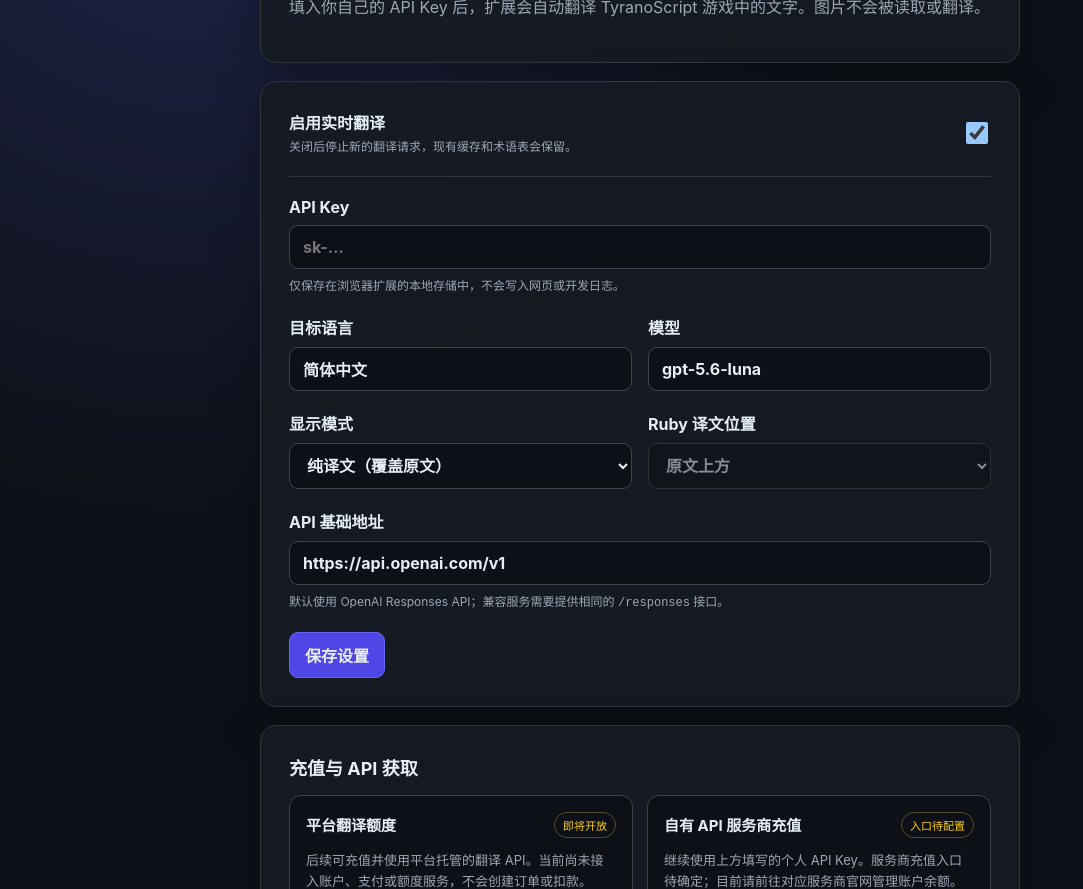
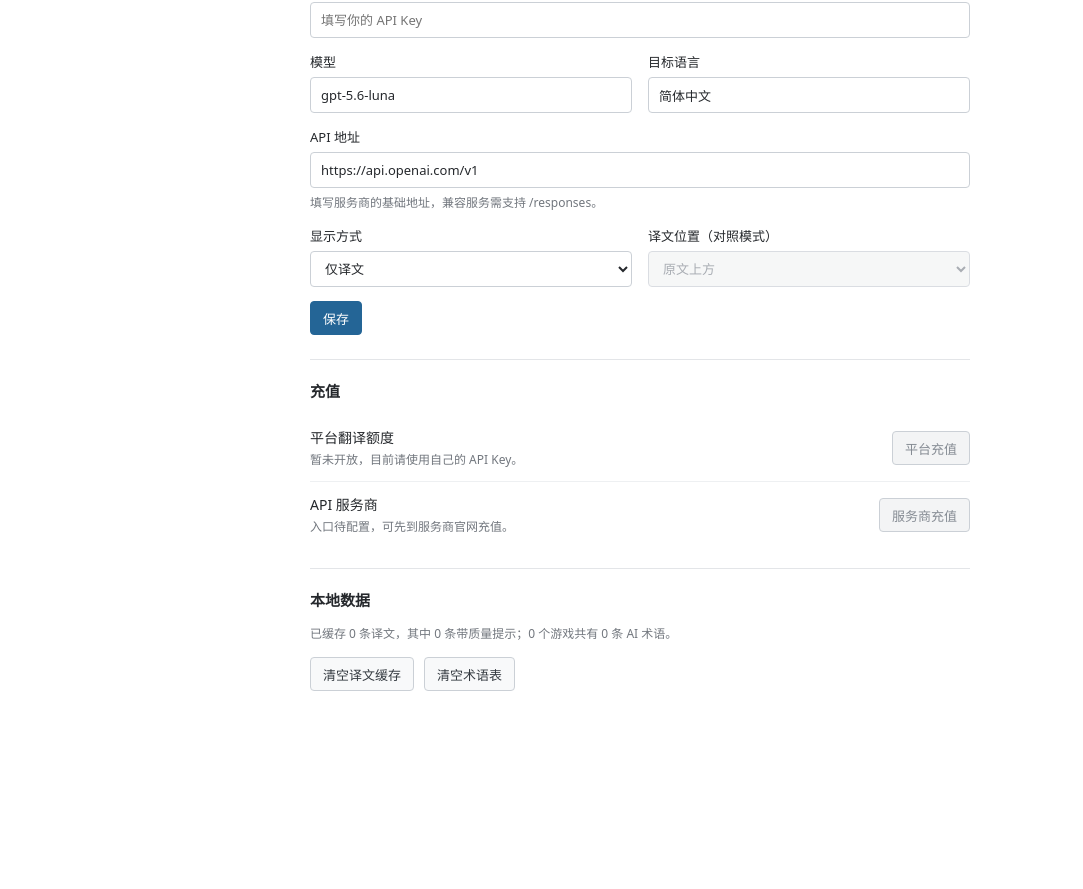
Before and after one commit to ShiroRin-87/Tyrano-Translator, a website with bundled scripts: page src/options/options.html in a window 1280 px wide. Shown: the part 175-1064 px from the top of the page, without its empty margins (0-1083 px from the left). After the commit the page ends 918 px from the top, so only its background shows below. Built offline with nearby package versions, Linux system fonts and the light colour scheme; some packages are replaced by stand-ins of ours.

Commit message:
fix: simplify settings page layout

```diff
--- a/browser/ui/settings.css
+++ b/browser/ui/settings.css
@@ -1,33 +1,69 @@
 :root {
-  color-scheme: dark;
+  color-scheme: light;
   font-family: "Microsoft YaHei UI", "PingFang SC", system-ui, sans-serif;
-  background: #0d1117;
-  color: #e6edf3;
+  font-size: 14px;
+  background: #fff;
+  color: #25282c;
 }
 
 * { box-sizing: border-box; }
-body { margin: 0; background: radial-gradient(circle at 15% 0%, #20234a, transparent 42%), #0d1117; }
-main { width: min(700px, calc(100% - 32px)); margin: auto; padding: 32px 0; }
-h1 { margin: 0 0 8px; }
-h2 { margin-top: 0; font-size: 18px; }
-h3 { margin: 0; font-size: 15px; }
-.intro, #summary { color: #9da7b3; }
-form, section { margin-top: 18px; padding: 24px; border: 1px solid #30363d; border-radius: 14px; background: rgb(22 27 34 / 94%); }
-label { display: grid; gap: 7px; margin-bottom: 18px; font-weight: 650; }
-.toggle { grid-template-columns: 1fr auto; align-items: center; }
-.toggle input { width: 20px; height: 20px; }
-.grid { display: grid; grid-template-columns: 1fr 1fr; gap: 14px; }
-.feature-grid { display: grid; grid-template-columns: repeat(2, minmax(0, 1fr)); gap: 14px; }
-.feature-card { padding: 16px; border: 1px solid #3d444d; border-radius: 12px; background: #0d1117; }
-.feature-heading { display: flex; align-items: center; justify-content: space-between; gap: 10px; }
-.feature-card p { min-height: 60px; margin: 12px 0 16px; color: #9da7b3; font-size: 13px; line-height: 1.6; }
-.status-badge { flex: none; padding: 4px 8px; border: 1px solid #554b2b; border-radius: 999px; color: #facc15; font-size: 11px; }
-input, select, button { border: 1px solid #3d444d; border-radius: 8px; background: #0d1117; color: inherit; font: inherit; }
-input, select { width: 100%; padding: 10px 12px; }
-button { padding: 9px 13px; cursor: pointer; }
-button:disabled { cursor: not-allowed; opacity: 0.55; }
-.primary { border-color: #6366f1; background: #4f46e5; font-weight: 700; }
-.actions { display: flex; align-items: center; flex-wrap: wrap; gap: 12px; }
-#status[data-kind="success"] { color: #86efac; }
-#status[data-kind="error"] { color: #fca5a5; }
-@media (max-width: 560px) { .grid, .feature-grid { grid-template-columns: 1fr; gap: 0; } .feature-card p { min-height: 0; } }
+body { margin: 0; }
+main { width: min(660px, calc(100% - 48px)); margin: 0 auto; padding: 28px 0 32px; }
+.page-header { display: flex; align-items: baseline; justify-content: space-between; gap: 16px; }
+h1 { margin: 0; font-size: 24px; font-weight: 600; }
+.edition { color: #72777e; font-size: 12px; white-space: nowrap; }
+.intro { margin: 8px 0 24px; color: #72777e; font-size: 13px; }
+form { padding: 0 0 24px; }
+section { padding: 20px 0; border-top: 1px solid #e3e5e8; }
+h2 { margin: 0 0 14px; font-size: 15px; font-weight: 600; }
+h3 { margin: 0 0 4px; font-size: 14px; font-weight: 500; }
+label { display: grid; gap: 6px; margin-bottom: 14px; font-size: 13px; }
+small { color: #72777e; font-size: 12px; line-height: 1.5; }
+.grid { display: grid; grid-template-columns: minmax(0, 1fr) minmax(0, 1fr); gap: 16px; }
+input[type="text"], input[type="password"], input[type="url"], select {
+  width: 100%;
+  min-width: 0;
+  height: 36px;
+  padding: 7px 10px;
+  border: 1px solid #cbd0d6;
+  border-radius: 4px;
+  background: #fff;
+  color: inherit;
+  font: inherit;
+}
+input:focus-visible, select:focus-visible, button:focus-visible {
+  outline: 2px solid #246596;
+  outline-offset: 2px;
+}
+.toggle-row { display: flex; align-items: center; gap: 8px; margin-bottom: 20px; }
+.toggle-row input { width: 16px; height: 16px; margin: 0; accent-color: #246596; }
+button {
+  min-height: 34px;
+  padding: 6px 12px;
+  border: 1px solid #cbd0d6;
+  border-radius: 4px;
+  background: #f8f9fa;
+  color: #343a40;
+  font: inherit;
+  font-size: 13px;
+  cursor: pointer;
+}
+button:hover:not(:disabled) { background: #eef0f3; }
+button:disabled, select:disabled { color: #858b93; background: #f3f4f5; cursor: not-allowed; }
+.primary { background: #246596; border-color: #246596; color: #fff; }
+.primary:hover:not(:disabled) { background: #1d537d; }
+.actions { display: flex; align-items: center; flex-wrap: wrap; gap: 10px; }
+output { font-size: 12px; }
+output[data-kind="success"] { color: #267044; }
+output[data-kind="error"] { color: #b3312d; }
+.service-row { display: flex; align-items: center; justify-content: space-between; gap: 20px; padding: 12px 0; }
+.service-row + .service-row { border-top: 1px solid #eef0f2; }
+.service-row p { margin: 0; color: #72777e; font-size: 12px; line-height: 1.5; }
+.service-row button { flex: none; }
+.data-summary { margin: 0 0 14px; color: #72777e; font-size: 12px; line-height: 1.6; }
+@media (max-width: 520px) {
+  main { width: calc(100% - 32px); padding-top: 20px; }
+  .page-header { align-items: flex-start; flex-direction: column; gap: 4px; }
+  .grid { grid-template-columns: 1fr; gap: 0; }
+  .service-row { align-items: flex-start; flex-direction: column; gap: 10px; }
+}
--- a/src/options/options.css
+++ b/src/options/options.css
@@ -1,235 +1,69 @@
 :root {
-  color-scheme: dark;
-  font-family: Inter, "Noto Sans SC", system-ui, sans-serif;
-  background: #0d1117;
-  color: #e6edf3;
+  color-scheme: light;
+  font-family: "Microsoft YaHei UI", "PingFang SC", system-ui, sans-serif;
+  font-size: 14px;
+  background: #fff;
+  color: #25282c;
 }
 
-* {
-  box-sizing: border-box;
-}
-
-body {
-  margin: 0;
-  min-height: 100vh;
-  background: radial-gradient(circle at 15% 0%, #20234a 0, transparent 38%), #0d1117;
-}
-
-main {
-  width: min(760px, calc(100% - 32px));
-  margin: 0 auto;
-  padding: 56px 0;
-}
-
-header,
-form,
-section {
-  padding: 28px;
-  border: 1px solid #30363d;
-  border-radius: 16px;
-  background: rgb(22 27 34 / 92%);
-  box-shadow: 0 18px 50px rgb(0 0 0 / 24%);
-}
-
-form,
-section {
-  margin-top: 18px;
-}
-
-.eyebrow {
-  margin: 0 0 6px;
-  color: #a5b4fc;
-  font-size: 12px;
-  font-weight: 700;
-  letter-spacing: 0.12em;
-  text-transform: uppercase;
-}
-
-h1,
-h2,
-p {
-  margin-top: 0;
-}
-
-h1 {
-  margin-bottom: 10px;
-  font-size: clamp(28px, 5vw, 42px);
-}
-
-h2 {
-  font-size: 18px;
-}
-
-h3 {
-  margin: 0;
-  font-size: 15px;
-}
-
-.intro,
-small,
-#storage-summary {
-  color: #9da7b3;
-}
-
-label {
-  display: grid;
-  gap: 8px;
-  margin-bottom: 20px;
-  font-weight: 650;
-}
-
-small {
-  font-size: 12px;
-  font-weight: 400;
-  line-height: 1.5;
-}
-
-input[type="text"],
-input[type="password"],
-input[type="url"],
-select {
+* { box-sizing: border-box; }
+body { margin: 0; }
+main { width: min(660px, calc(100% - 48px)); margin: 0 auto; padding: 28px 0 32px; }
+.page-header { display: flex; align-items: baseline; justify-content: space-between; gap: 16px; }
+h1 { margin: 0; font-size: 24px; font-weight: 600; }
+.edition { color: #72777e; font-size: 12px; white-space: nowrap; }
+.intro { margin: 8px 0 24px; color: #72777e; font-size: 13px; }
+form { padding: 0 0 24px; }
+section { padding: 20px 0; border-top: 1px solid #e3e5e8; }
+h2 { margin: 0 0 14px; font-size: 15px; font-weight: 600; }
+h3 { margin: 0 0 4px; font-size: 14px; font-weight: 500; }
+label { display: grid; gap: 6px; margin-bottom: 14px; font-size: 13px; }
+small { color: #72777e; font-size: 12px; line-height: 1.5; }
+.grid { display: grid; grid-template-columns: minmax(0, 1fr) minmax(0, 1fr); gap: 16px; }
+input[type="text"], input[type="password"], input[type="url"], select {
   width: 100%;
-  padding: 11px 13px;
-  border: 1px solid #3d444d;
-  border-radius: 9px;
-  outline: none;
-  background: #0d1117;
+  min-width: 0;
+  height: 36px;
+  padding: 7px 10px;
+  border: 1px solid #cbd0d6;
+  border-radius: 4px;
+  background: #fff;
   color: inherit;
   font: inherit;
 }
-
-select:disabled {
-  cursor: not-allowed;
-  opacity: 0.55;
+input:focus-visible, select:focus-visible, button:focus-visible {
+  outline: 2px solid #246596;
+  outline-offset: 2px;
 }
-
-input:focus {
-  border-color: #818cf8;
-  box-shadow: 0 0 0 3px rgb(99 102 241 / 20%);
+.toggle-row { display: flex; align-items: center; gap: 8px; margin-bottom: 20px; }
+.toggle-row input { width: 16px; height: 16px; margin: 0; accent-color: #246596; }
+button {
+  min-height: 34px;
+  padding: 6px 12px;
+  border: 1px solid #cbd0d6;
+  border-radius: 4px;
+  background: #f8f9fa;
+  color: #343a40;
+  font: inherit;
+  font-size: 13px;
+  cursor: pointer;
 }
-
-.toggle-row {
-  grid-template-columns: 1fr auto;
-  align-items: center;
-  padding-bottom: 20px;
-  border-bottom: 1px solid #30363d;
+button:hover:not(:disabled) { background: #eef0f3; }
+button:disabled, select:disabled { color: #858b93; background: #f3f4f5; cursor: not-allowed; }
+.primary { background: #246596; border-color: #246596; color: #fff; }
+.primary:hover:not(:disabled) { background: #1d537d; }
+.actions { display: flex; align-items: center; flex-wrap: wrap; gap: 10px; }
+output { font-size: 12px; }
+output[data-kind="success"] { color: #267044; }
+output[data-kind="error"] { color: #b3312d; }
+.service-row { display: flex; align-items: center; justify-content: space-between; gap: 20px; padding: 12px 0; }
+.service-row + .service-row { border-top: 1px solid #eef0f2; }
+.service-row p { margin: 0; color: #72777e; font-size: 12px; line-height: 1.5; }
+.service-row button { flex: none; }
+.data-summary { margin: 0 0 14px; color: #72777e; font-size: 12px; line-height: 1.6; }
+@media (max-width: 520px) {
+  main { width: calc(100% - 32px); padding-top: 20px; }
+  .page-header { align-items: flex-start; flex-direction: column; gap: 4px; }
+  .grid { grid-template-columns: 1fr; gap: 0; }
+  .service-row { align-items: flex-start; flex-direction: column; gap: 10px; }
 }
-
-.toggle-row span {
-  display: grid;
-  gap: 4px;
-}
-
-.toggle-row input {
-  width: 22px;
-  height: 22px;
-}
-
-.grid {
-  display: grid;
-  grid-template-columns: 1fr 1fr;
-  gap: 16px;
-}
-
-.feature-grid {
-  display: grid;
-  grid-template-columns: repeat(2, minmax(0, 1fr));
-  gap: 14px;
-}
-
-.feature-card {
-  padding: 16px;
-  border: 1px solid #3d444d;
-  border-radius: 12px;
-  background: #0d1117;
-}
-
-.feature-heading {
-  display: flex;
-  align-items: center;
-  justify-content: space-between;
-  gap: 10px;
-}
-
-.feature-card p {
-  min-height: 60px;
-  margin: 12px 0 16px;
-  color: #9da7b3;
-  font-size: 13px;
-  line-height: 1.6;
-}
-
-.status-badge {
-  flex: none;
-  padding: 4px 8px;
-  border: 1px solid #554b2b;
-  border-radius: 999px;
-  color: #facc15;
-  font-size: 11px;
-}
-
-button:disabled {
-  cursor: not-allowed;
-  opacity: 0.55;
-}
-
-button {
-  padding: 10px 15px;
-  border: 1px solid #4b5563;
-  border-radius: 9px;
-  background: #21262d;
-  color: inherit;
-  cursor: pointer;
-  font: inherit;
-}
-
-button:hover {
-  border-color: #818cf8;
-}
-
-.primary {
-  border-color: #6366f1;
-  background: #4f46e5;
-  font-weight: 700;
-}
-
-.actions,
-.danger-actions {
-  display: flex;
-  align-items: center;
-  flex-wrap: wrap;
-  gap: 12px;
-}
-
-#save-status[data-kind="success"] {
-  color: #86efac;
-}
-
-#save-status[data-kind="error"] {
-  color: #fca5a5;
-}
-
-@media (max-width: 560px) {
-  main {
-    padding: 24px 0;
-  }
-
-  header,
-  form,
-  section {
-    padding: 20px;
-  }
-
-  .grid {
-    grid-template-columns: 1fr;
-    gap: 0;
-  }
-
-  .feature-grid {
-    grid-template-columns: 1fr;
-  }
-
-  .feature-card p {
-    min-height: 0;
-  }
-}
--- a/src/options/options.html
+++ b/src/options/options.html
@@ -3,100 +3,87 @@
   <head>
     <meta charset="utf-8">
     <meta name="viewport" content="width=device-width, initial-scale=1">
-    <title>Tyrano Translator 设置</title>
+    <title>翻译设置 · Tyrano Translator</title>
     <link rel="stylesheet" href="options.css">
   </head>
   <body>
     <main>
-      <header>
-        <p class="eyebrow">浏览器扩展</p>
-        <h1>Tyrano Translator</h1>
-        <p class="intro">填入你自己的 API Key 后，扩展会自动翻译 TyranoScript 游戏中的文字。图片不会被读取或翻译。</p>
+      <header class="page-header">
+        <h1>翻译设置</h1>
+        <span class="edition">Tyrano Translator / 扩展</span>
       </header>
+      <p class="intro">API Key 仅保存在本机。</p>
 
       <form id="settings-form">
         <label class="toggle-row">
-          <span>
-            <strong>启用实时翻译</strong>
-            <small>关闭后停止新的翻译请求，现有缓存和术语表会保留。</small>
-          </span>
           <input id="enabled" name="enabled" type="checkbox">
+          <span>启用实时翻译</span>
         </label>
-
         <label>
           <span>API Key</span>
-          <input id="api-key" name="apiKey" type="password" autocomplete="off" placeholder="sk-…" required>
-          <small>仅保存在浏览器扩展的本地存储中，不会写入网页或开发日志。</small>
+          <input id="api-key" name="apiKey" type="password" autocomplete="off" placeholder="填写你的 API Key" required>
         </label>
-
         <div class="grid">
+          <label>
+            <span>模型</span>
+            <input id="model" name="model" type="text" required>
+          </label>
           <label>
             <span>目标语言</span>
             <input id="target-language" name="targetLanguage" type="text" required>
           </label>
-          <label>
-            <span>模型</span>
-            <input id="model" name="model" type="text" required>
-          </label>
         </div>
-
+        <label>
+          <span>API 地址</span>
+          <input id="base-url" name="baseUrl" type="url" required>
+          <small>填写服务商的基础地址，兼容服务需支持 /responses。</small>
+        </label>
         <div class="grid">
           <label>
-            <span>显示模式</span>
+            <span>显示方式</span>
             <select id="display-mode" name="displayMode">
-              <option value="translation">纯译文（覆盖原文）</option>
-              <option value="ruby">Ruby 对照（保留原文）</option>
+              <option value="translation">仅译文</option>
+              <option value="ruby">原文 + 译文</option>
             </select>
           </label>
-          <label id="ruby-position-label">
-            <span>Ruby 译文位置</span>
+          <label>
+            <span>译文位置（对照模式）</span>
             <select id="ruby-position" name="rubyPosition">
               <option value="over">原文上方</option>
               <option value="under">原文下方</option>
             </select>
           </label>
         </div>
-
-        <label>
-          <span>API 基础地址</span>
-          <input id="base-url" name="baseUrl" type="url" required>
-          <small>默认使用 OpenAI Responses API；兼容服务需要提供相同的 <code>/responses</code> 接口。</small>
-        </label>
-
         <div class="actions">
-          <button class="primary" type="submit">保存设置</button>
+          <button class="primary" type="submit">保存</button>
           <output id="save-status" role="status" aria-live="polite"></output>
         </div>
       </form>
 
       <section aria-labelledby="billing-title">
-        <h2 id="billing-title">充值与 API 获取</h2>
-        <div class="feature-grid">
-          <article class="feature-card">
-            <div class="feature-heading">
-              <h3>平台翻译额度</h3>
-              <span class="status-badge">即将开放</span>
-            </div>
-            <p>后续可充值并使用平台托管的翻译 API。当前尚未接入账户、支付或额度服务，不会创建订单或扣款。</p>
-            <button type="button" disabled>平台充值暂未开放</button>
-          </article>
-          <article class="feature-card">
-            <div class="feature-heading">
-              <h3>自有 API 服务商充值</h3>
-              <span class="status-badge">入口待配置</span>
-            </div>
-            <p>继续使用上方填写的个人 API Key。服务商充值入口待确定；目前请前往对应服务商官网管理账户余额。</p>
-            <button type="button" disabled>服务商充值入口暂不可用</button>
-          </article>
+        <h2 id="billing-title">充值</h2>
+        <div class="service-row">
+          <div>
+            <h3>平台翻译额度</h3>
+            <p>暂未开放，目前请使用自己的 API Key。</p>
+          </div>
+          <button type="button" disabled>平台充值</button>
+        </div>
+        <div class="service-row">
+          <div>
+            <h3>API 服务商</h3>
+            <p>入口待配置，可先到服务商官网充值。</p>
+          </div>
+          <button type="button" disabled>服务商充值</button>
         </div>
       </section>
 
       <section aria-labelledby="local-data-title">
         <h2 id="local-data-title">本地数据</h2>
-        <p id="storage-summary">正在统计缓存和术语…</p>
-        <div class="danger-actions">
+        <p id="storage-summary" class="data-summary" role="status">正在读取…</p>
+        <div class="actions">
           <button id="clear-cache" type="button">清空译文缓存</button>
-          <button id="clear-glossaries" type="button">清空 AI 术语表</button>
+          <button id="clear-glossaries" type="button">清空术语表</button>
         </div>
       </section>
     </main>
```
Also changed, not shown: DEVELOPMENT_LOG.md (+11 -0 lines), browser/ui/settings.html (+58 -31 lines).
